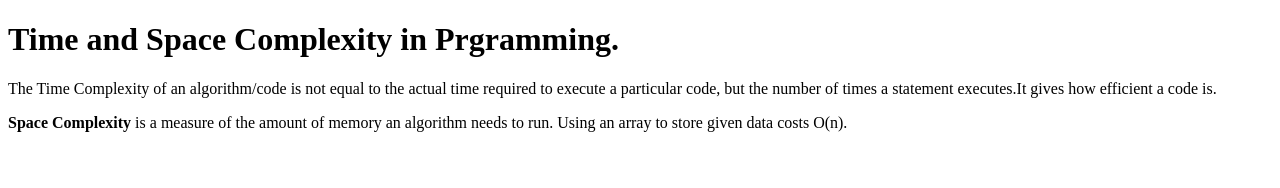
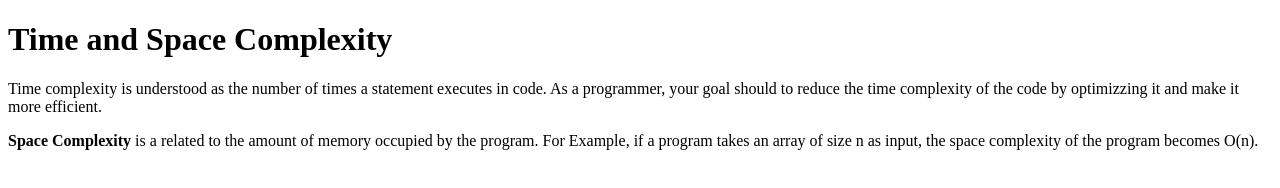
Before and after one commit to acciojob/time-and-space-complexity-uditya-shubham, a website: page main.html in a window 1280 px wide. Drawn offline with Linux system fonts and the light colour scheme.

Commit message:
created a submission

```diff
--- a/main.html
+++ b/main.html
@@ -8,9 +8,12 @@
 
 <body>
 	<!-- the entire body must be written by student -->
-	<h1>Time and Space Complexity in Prgramming.</h1>
-	<p>The Time Complexity of an algorithm/code is not equal to the actual time required to execute a particular code, but the number of times a statement executes.It gives how efficient a code is.</p>
-	<p><b>Space Complexity</b> is a measure of the amount of memory an algorithm needs to run. Using an array to store given data costs O(n).   <p>
+   <h1>Time and Space Complexity</h1>
+	<p>Time complexity is understood as the number of times a statement executes in code. As a programmer, your goal should to reduce the time complexity of the code by optimizzing it and make it more efficient. </p>
+	<p><b>Space Complexity</b> is a related to the amount of memory occupied by the program. For Example, if a program takes an array of size n as input, the space complexity of the program becomes O(n).</p>
+
+
+
     <script type="text/javascript" src="./script.js">
 </script>
 
```
